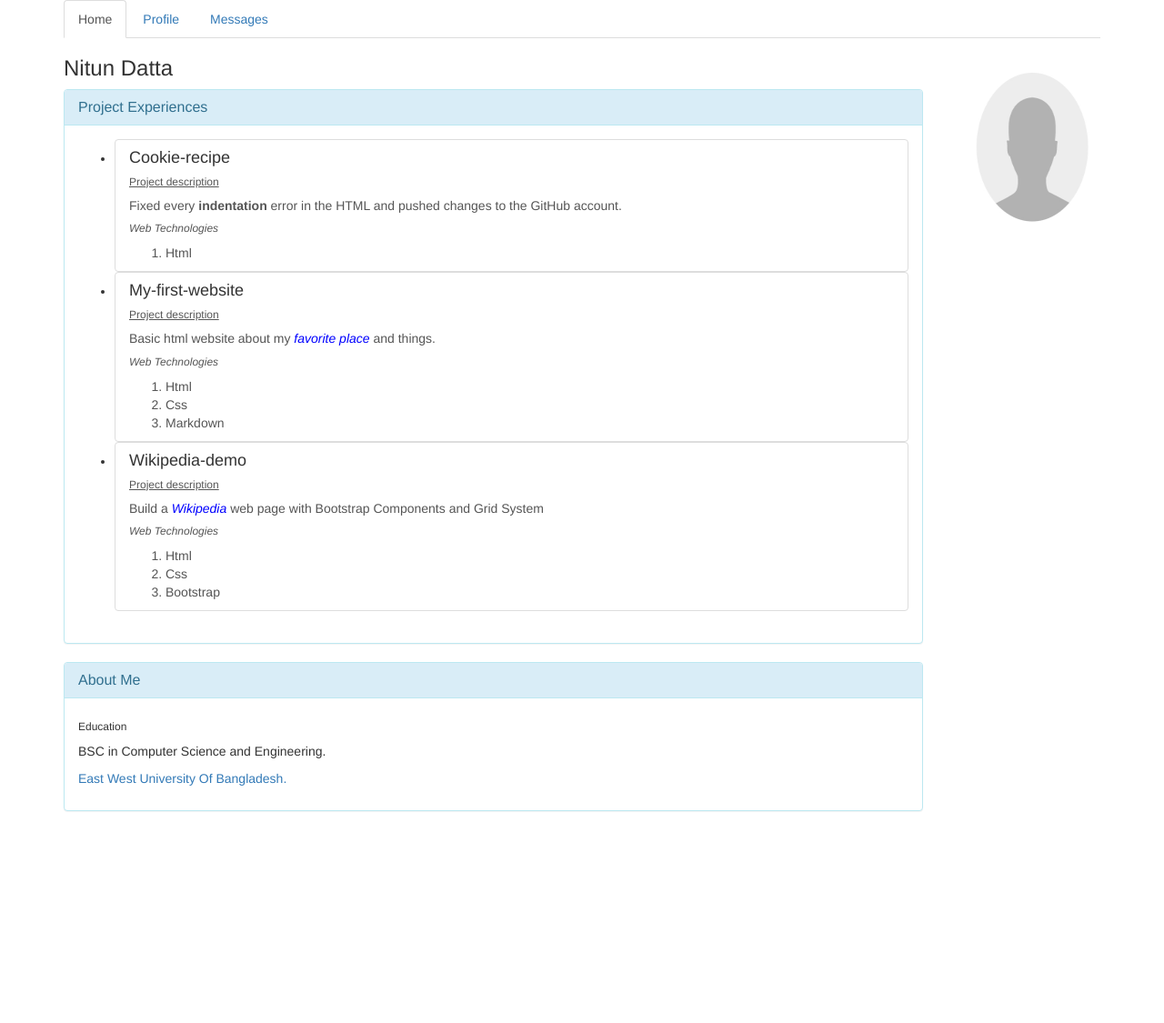
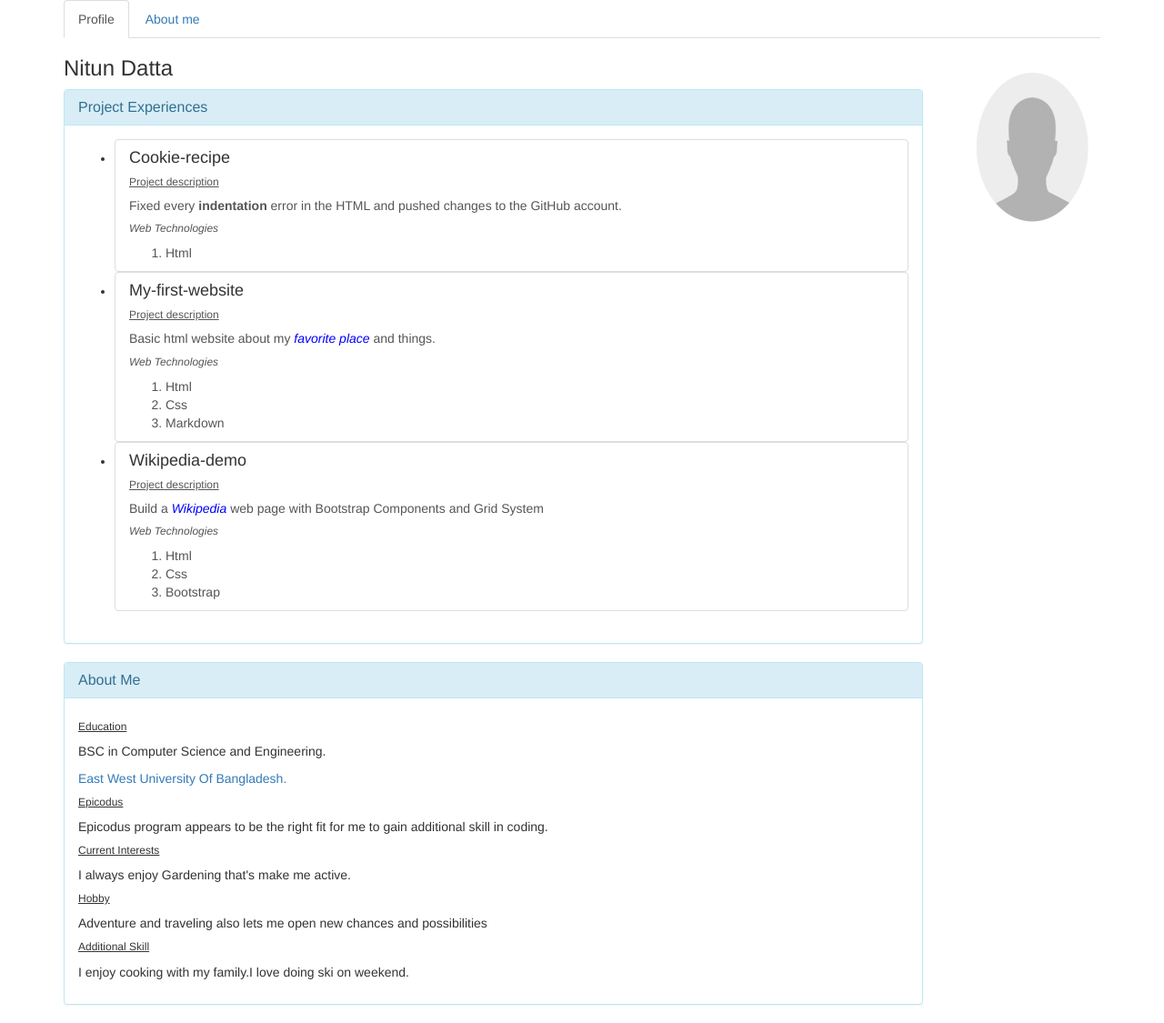
Before and after one commit to nitundatta8/portfolio, a plain HTML site: page index.html in a window 1280 px wide. Shown: the whole page at 91% size. Before the commit the page ends 912 px from the top, so only its background shows below. Drawn offline with Linux system fonts and the light colour scheme.

Commit message:
add hobby,interest,skill to about me section

```diff
--- a/index.html
+++ b/index.html
@@ -8,9 +8,8 @@
   <body>
     <div class="container">
       <ul class="nav nav-tabs">
-        <li role="presentation" class="active"><a href="#">Home</a></li>
-        <li role="presentation"><a href="#">Profile</a></li>
-        <li role="presentation"><a href="#">Messages</a></li>
+        <li role="presentation" class="active"><a href="#">Profile</a></li>
+        <li role="presentation"><a href="#about-me">About me</a></li>
       </ul>
       <div>
          <img src="img/user.jpg" alt="image">
@@ -77,12 +76,20 @@
         <div class="col-md-10">
           <div class="panel panel-info">
             <div class="panel-heading">
-              <h2 class="panel-title">About Me</h2>
+              <h2 class="panel-title" id="about-me">About Me</h2>
             </div>
             <div class="panel-body">
-              <h6>Education</h6>
+              <h6><u>Education</u></h6>
               <p>BSC in Computer Science and Engineering.</p>
               <p><a href="https://www.ewubd.edu/">East West University Of Bangladesh.</a> </p>
+              <h6><u>Epicodus</u></h6>
+              <p>Epicodus program appears to be the right fit for me to gain additional skill in coding.</p>
+              <h6><u>Current Interests</u></h6>
+              <p>I always enjoy Gardening that's make me active.</p>
+              <h6><u>Hobby</u></h6>
+              <p>Adventure and traveling also lets me open new chances and possibilities</p>
+              <h6><u>Additional Skill</u></h6>
+              <p>I enjoy cooking with my family.I love doing ski on weekend.</p>
             </div>
           </div>
         </div>
```
